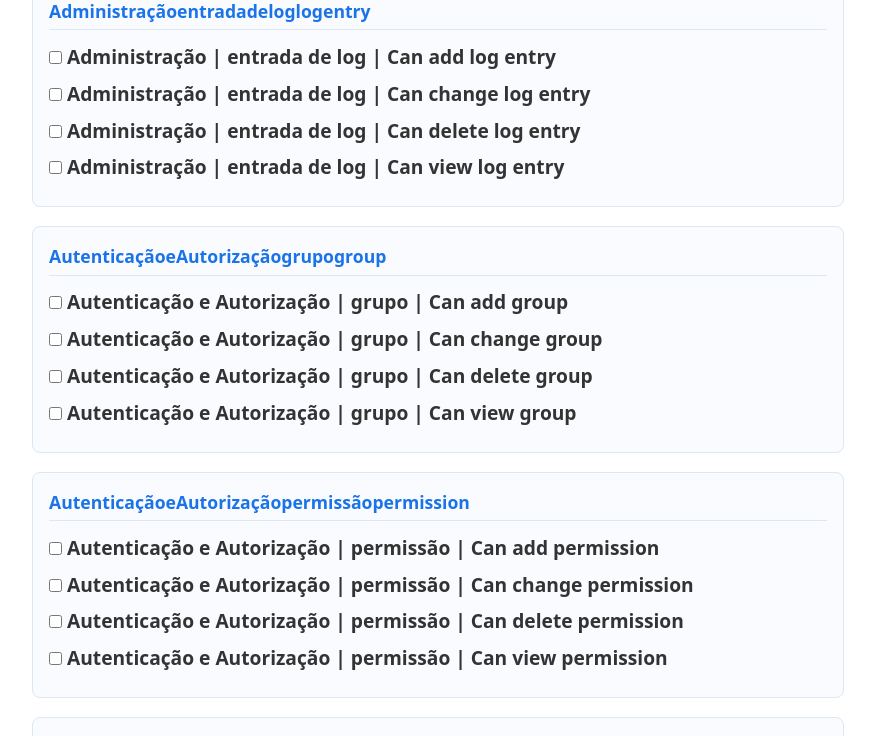
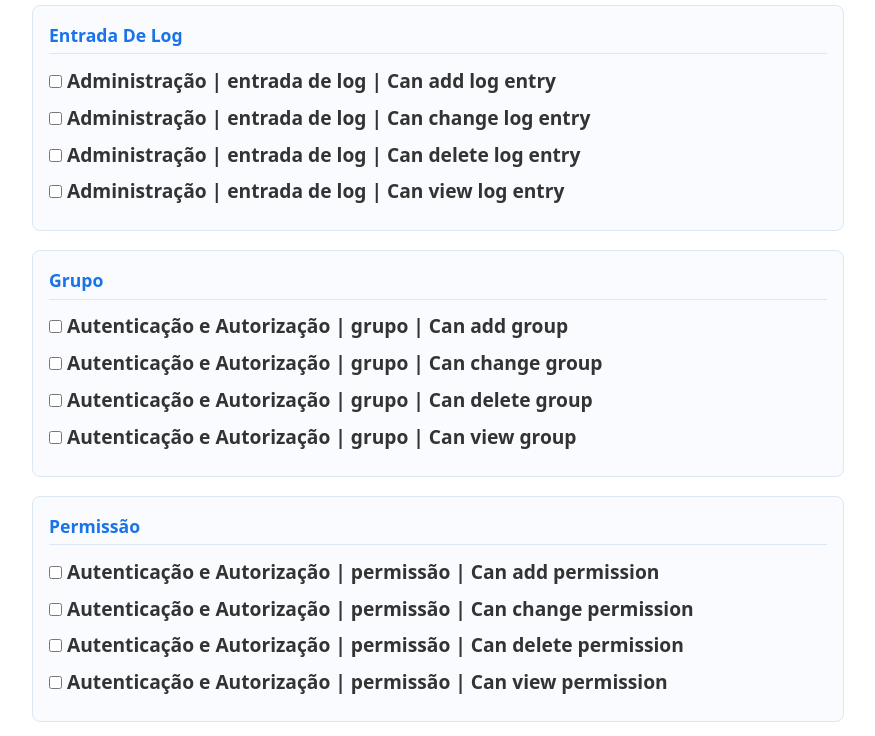
Before and after one commit to Felix-Vidal/E-Ticket, a Django app: page /manage/permissoes/editar/1/ in a window 1280 px wide. Shown: the part 1917-2653 px from the top of the page, without its empty margins (322-1197 px from the left). Run offline with Django 5.2, Linux system fonts and the light colour scheme; some libraries are stand-ins or nearby versions.

Commit message:
fix: ajeitando o titulo da permissão

```diff
--- a/ETicketApp/templates/ETicketApp/pages/manager/permissoes_form.html
+++ b/ETicketApp/templates/ETicketApp/pages/manager/permissoes_form.html
@@ -23,19 +23,21 @@
           <div class="permissoes-field">
               {{ form.name.label_tag }} {{ form.name }}
           </div>
+          <br>
 
-        <div class="permissoes-group-title"></div>
+          {# Agrupa a lista processada pela 'chave_agrupamento' que definimos na view #}
+          {% regroup permissions_processadas by chave_agrupamento as permissoes_agrupadas %}
 
-        {% regroup form.permissions by choice_label|cut:" |"|cut:"Can"|cut:"add"|cut:"change"|cut:"delete"|cut:"view"|cut:" " as permissoes_grouped %}
-
-        {% for group in permissoes_grouped %}
+          {% for grupo in permissoes_agrupadas %}
           <div class="permissoes-bloco">
               <div class="permissoes-bloco-titulo">
-              {{ group.grouper|capfirst }}
+                  {# 'grupo.grouper' será a 'chave_agrupamento' (ex: "user"), |title capitaliza para "User" ou "Blog Post" #}
+                  {{ grupo.grouper|title }}
               </div>
-            {% for checkbox in group.list %}
-              <label class="permissoes-checkbox">
-                {{ checkbox.tag }} {{ checkbox.choice_label }}
+              {% for item_permissao in grupo.list %} {# item_permissao é um dos dicionários da lista 'permissions_processadas' #}
+              <label class="permissoes-checkbox" for="{{ item_permissao.widget.id_for_label }}">
+                  {{ item_permissao.widget.tag }} {# Renderiza o <input type="checkbox"...> #}
+                  {{ item_permissao.label_original }} {# Exibe o label completo da permissão #}
               </label>
               {% endfor %}
           </div>
--- a/ETicketApp/views.py
+++ b/ETicketApp/views.py
@@ -616,7 +616,6 @@ def usuarioCompra (request):
                     if classificacao_prioritaria:
                         limite_credito = classificacao_prioritaria.limite_credito
 
-                        # Verifica se a adição do valor ultrapassa o limite de crédito
                         if personal_data.credito + valor_decimal > limite_credito:
                             messages.error(request, f"O limite de crédito de R${limite_credito} será excedido.")
                             return redirect('vender')
@@ -624,17 +623,17 @@ def usuarioCompra (request):
                     personal_data.credito += valor_decimal
                     personal_data.save()
 
-                                    # Cria o registro de crédito
+
                     Credito.objects.create(
                         usuario=request.user,
                         valor=valor_decimal,
                         metodo_pagamento=metodo_pagamento
                     )
-                    messages.success(request, 'Crédito aumentado com sucesso!')  # Mensagem de sucesso
-                    return redirect('vender')  # Redireciona para a página inicial
+                    messages.success(request, 'Crédito aumentado com sucesso!')
+                    return redirect('vender')
                 except (DadoPessoal.DoesNotExist, Decimal.InvalidOperation):
-                    messages.error(request, 'Falha ao aumentar crédito. Verifique o valor e tente novamente.')  # Mensagem de erro
-                    return redirect('vender')  # Volta para a mesma página
+                    messages.error(request, 'Falha ao aumentar crédito. Verifique o valor e tente novamente.')
+                    return redirect('vender')
 
     return render(request, 'ETicketApp/pages/manager/usuarioCompra.html')
 
@@ -961,10 +960,43 @@ def deletar_informacao(request, id):
         messages.success(request, "informacao deletado com sucesso!")
         return redirect('informacao_manage')
 
-# @permission_required('app_label.codename a ser colocado', raise_exception=True)
+def _preprocessar_permissoes_para_template(form_group):
+    """
+    Prepara as permissões do formulário para serem agrupadas corretamente no template.
+    """
+    permissions_para_template = []
+    if 'permissions' in form_group.fields and hasattr(form_group['permissions'], '__iter__'):
+        for bound_widget_choice in form_group['permissions']:
+            choice_label_original = bound_widget_choice.choice_label
+            chave_de_agrupamento = ""
+            partes = str(choice_label_original).split(' | ')
+
+            if len(partes) == 3:  # Formato: "app_label | model_name | permission_name"
+                chave_de_agrupamento = partes[1].strip()  # Pega "model_name"
+            elif len(partes) == 1: # Formato: "Can add User Profile"
+                label_apenas = partes[0].strip()
+                prefixos_acao = ["Can add ", "Can change ", "Can delete ", "Can view "]
+                nome_objeto = label_apenas
+                # Tenta remover prefixos (case-insensitive)
+                for prefixo in prefixos_acao:
+                    if nome_objeto.lower().startswith(prefixo.lower()):
+                        nome_objeto = nome_objeto[len(prefixo):]
+                        break
+                chave_de_agrupamento = nome_objeto.strip()
+            else: # Fallback
+                chave_de_agrupamento = partes[0].strip() if partes else choice_label_original
+
+            permissions_para_template.append({
+                'widget': bound_widget_choice,
+                'label_original': choice_label_original,
+                'chave_agrupamento': chave_de_agrupamento.lower(), # Usar minúsculas para agrupar, |title no template
+            })
+    return permissions_para_template
+
+
+
 def permissoes(request):
     groups = Group.objects.all()
-
     context = {
         'groups': groups,
     }
@@ -975,16 +1007,19 @@ def adicionar_permissoes(request):
         form = GroupForm(request.POST)
         if form.is_valid():
             form.save()
-            messages.success(request, 'Cadastro Realizado com Sucesso!')
+            messages.success(request, 'Grupo de Permissões Cadastrado com Sucesso!')
             return redirect('permissoes')
         else:
-            print(request.error)
-            messages.error(request, 'Não Foi Possivel Cadastrar o Grupo de Permissões')
+
+            messages.error(request, 'Não Foi Possível Cadastrar o Grupo de Permissões. Verifique os erros abaixo.')
+            permissions_processadas = _preprocessar_permissoes_para_template(form)
     else:
         form = GroupForm()
+        permissions_processadas = _preprocessar_permissoes_para_template(form)
 
     context = {
         'form': form,
+        'permissions_processadas': permissions_processadas,
     }
     return render(request, 'ETicketApp/pages/manager/permissoes_form.html', context)
 
@@ -994,24 +1029,26 @@ def editar_permissoes(request, id):
         form = GroupForm(request.POST, instance=grupo)
         if form.is_valid():
             form.save()
-            messages.success(request, 'Grupo Atualizado com Sucesso!')
+            messages.success(request, 'Grupo de Permissões Atualizado com Sucesso!')
             return redirect('permissoes')
         else:
-            print(request.error())
-            messages.error(request, "Não foi possivel Editar esse Grupo!")
+            # print(form.errors) # Para debug
+            messages.error(request, "Não foi possível Editar esse Grupo. Verifique os erros abaixo.")
+            # Se o formulário for inválido, precisamos reprocessar as permissões para exibição
+            permissions_processadas = _preprocessar_permissoes_para_template(form)
     else:
         form = GroupForm(instance=grupo)
+        permissions_processadas = _preprocessar_permissoes_para_template(form)
+
     context = {
         'form': form,
+        'grupo': grupo, # Pode ser útil ter o objeto grupo no contexto também
+        'permissions_processadas': permissions_processadas, # Adicionado ao contexto
     }
     return render(request, 'ETicketApp/pages/manager/permissoes_form.html', context)
 
 def deletar_permissoes(request, id):
-    form = get_object_or_404(Group, id=id)
-    form.delete()
+    grupo_para_deletar = get_object_or_404(Group, id=id)
+    grupo_para_deletar.delete()
     messages.success(request, 'Grupo Deletado com Sucesso!')
     return redirect('permissoes')
-    # context = {
-    #     'form': form,
-    # }
-    # return render(request, 'ETicketApp/pages/manager/permissoes.html', context)
```
Lines whose indentation alone changed are shown as unchanged.
